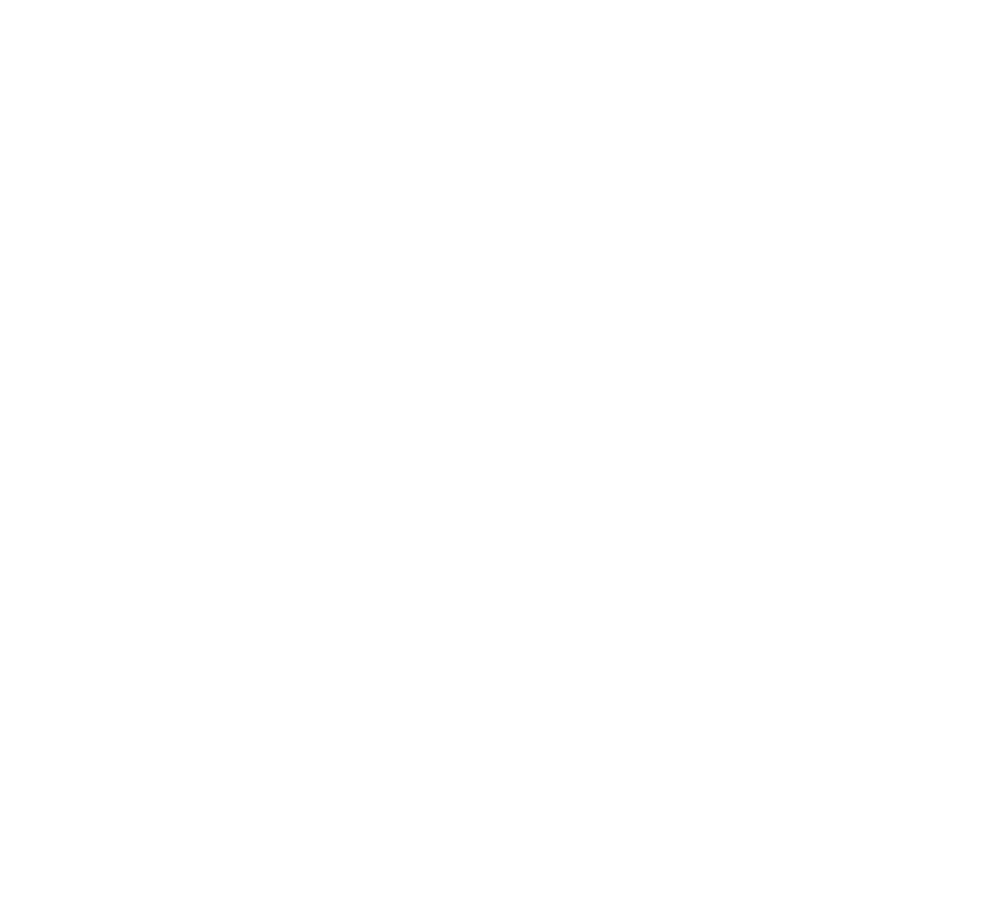
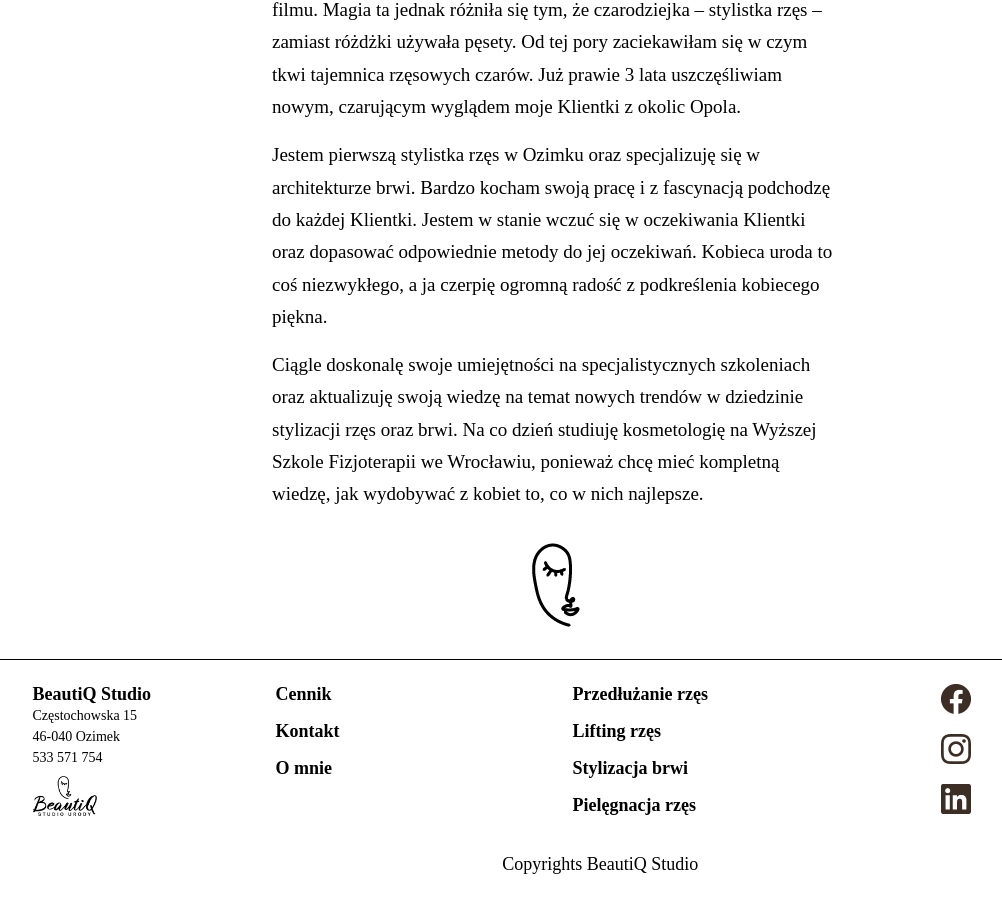
Before and after one commit to PawelNackiewicz/beautiq-studio-next, a Next.js app: page /Natalia-Golomb in a window 1280 px wide. Shown: the part 812-1711 px from the top of the page, without its empty margins (84-1086 px from the left). Before the commit the page ends 800 px from the top, so only its background shows below. Built offline with nearby package versions, Linux system fonts and the light colour scheme.

Commit message:
:sparkles: add about me

```diff
--- /dev/null
+++ b/components/Footer.tsx
@@ -0,0 +1,208 @@
+import styled from 'styled-components';
+import Image from 'next/image';
+import Link from 'next/link';
+
+const FooterContainer = styled.footer`
+  width: 100%;
+  display: grid;
+  margin: auto;
+  padding-top: 1rem;
+  border-top: 0.1rem solid black;
+  grid-template-areas:
+    'address siteMap offer socialMedia'
+    '. copyrights copyrights .';
+
+  @media (max-width: 600px) {
+    grid-template-areas:
+      'address'
+      'offer'
+      'siteMap'
+      'socialMedia'
+      'copyrights';
+  }
+`;
+
+const AddressContainer = styled.div`
+  grid-area: address;
+  display: flex;
+  justify-content: center;
+
+  @media (max-width: 600px) {
+    justify-content: start;
+    margin-bottom: 30px;
+  }
+`;
+
+const AddressWrapper = styled.div`
+  display: flex;
+  flex-direction: column;
+  font-style: normal;
+  font-weight: normal;
+  font-size: 14px;
+  line-height: 16px;
+  margin: 0.7rem 0.5rem;
+
+  @media (min-width: 600px) {
+    font-size: 14px;
+    line-height: 21px;
+    margin: 0.5rem;
+  }
+`;
+
+const LogoWrapper = styled.div`
+  margin-top: 0.5rem;
+  display: none;
+  @media (min-width: 600px) {
+    display: inline;
+  }
+`;
+
+const StudioName = styled.span`
+  font-weight: normal;
+  @media (min-width: 600px) {
+    font-weight: bold;
+    font-size: 18px;
+    line-height: 21px;
+  }
+`;
+
+const SocialMediaContainer = styled.nav`
+  grid-area: socialMedia;
+  display: flex;
+  flex-direction: column;
+
+  a {
+    text-decoration: none;
+    font-family: Ubuntu, serif;
+    font-style: normal;
+    font-weight: normal;
+    font-size: 14px;
+    line-height: 16px;
+    color: black;
+    margin: 0.5rem;
+    img {
+      display: none;
+    }
+    p {
+      display: inline;
+    }
+  }
+
+  @media (min-width: 600px) {
+    a {
+      img {
+        display: inline;
+      }
+      p {
+        display: none;
+      }
+    }
+  }
+`;
+
+const OfferContainer = styled.nav`
+  grid-area: offer;
+  display: flex;
+  flex-direction: column;
+`;
+
+const SiteMapContainer = styled.nav`
+  grid-area: siteMap;
+  display: flex;
+  flex-direction: column;
+`;
+const CopyrightsContainer = styled.div`
+  grid-area: copyrights;
+  margin: 1.5rem auto;
+  font-size: 14px;
+  line-height: 16px;
+
+  @media (min-width: 600px) {
+    line-height: 21px;
+    font-size: 18px;
+  }
+`;
+
+const NavItem = styled.a`
+  text-decoration: none;
+  font-family: Ubuntu, serif;
+  font-style: normal;
+  font-weight: normal;
+  font-size: 14px;
+  line-height: 16px;
+  color: black;
+  margin: 0.5rem;
+  cursor: pointer;
+
+  @media (min-width: 600px) {
+    font-weight: bold;
+    font-size: 18px;
+    line-height: 21px;
+  }
+`;
+
+const Footer = () => {
+  return (
+    <FooterContainer>
+      <AddressContainer>
+        <AddressWrapper>
+          <StudioName>BeautiQ Studio</StudioName>
+          <span>Częstochowska 15</span>
+          <span>46-040 Ozimek</span>
+          <span>533 571 754</span>
+          <LogoWrapper>
+            <Image alt="logo" src="/logo.png" width="64" height="40" />
+          </LogoWrapper>
+        </AddressWrapper>
+      </AddressContainer>
+      <SiteMapContainer>
+        <Link href="/">
+          <NavItem>Cennik</NavItem>
+        </Link>
+        <Link href="/">
+          <NavItem>Kontakt</NavItem>
+        </Link>
+        <Link href="/">
+          <NavItem>O mnie</NavItem>
+        </Link>
+      </SiteMapContainer>
+      <OfferContainer>
+        <Link href="/przedluzanie-rzes">
+          <NavItem>Przedłużanie rzęs</NavItem>
+        </Link>
+        <Link href="/lifting-rzes">
+          <NavItem>Lifting rzęs</NavItem>
+        </Link>
+        <Link href="/stylizacja-brwi">
+          <NavItem>Stylizacja brwi</NavItem>
+        </Link>
+        <Link href="/jak-dbac-o-rzesy">
+          <NavItem>Pielęgnacja rzęs</NavItem>
+        </Link>
+      </OfferContainer>
+      <SocialMediaContainer>
+        <a href="https://www.facebook.com/beautiq.studio.ozimek/" target="_blank" rel="noreferrer">
+          <Image src="/icons/facebook.png" alt="facebook" width="30" height="30" />
+          <p>Facebook</p>
+        </a>
+        <a
+          href="https://www.instagram.com/beautiq_studio_natalia_golomb/?hl=pl"
+          target="_blank"
+          rel="noreferrer"
+        >
+          <Image src="/icons/instagram.png" alt="instagram" width="30" height="30" />
+          <p>Instagram</p>
+        </a>
+        <a href="https://www.linkedin.com/in/natalia-golomb/" target="_blank" rel="noreferrer">
+          <Image src="/icons/linkedin.png" alt="linkedin" width="30" height="30" />
+          <p>LinkedIn</p>
+        </a>
+      </SocialMediaContainer>
+      <CopyrightsContainer>
+        <span>Copyrights BeautiQ Studio</span>
+      </CopyrightsContainer>
+    </FooterContainer>
+  );
+};
+
+export default Footer;
--- a/pages/Natalia-Golomb.tsx
+++ b/pages/Natalia-Golomb.tsx
@@ -1,8 +1,66 @@
+import styled from 'styled-components';
+import Image from 'next/image';
+import Footer from '../components/Footer';
+
+const AboutMePageContainer = styled.div`
+  max-width: 1000px;
+  margin: auto;
+`;
+
+const StyledLogoContainer = styled.div`
+  display: flex;
+  justify-content: center;
+  margin-bottom: 2rem;
+`;
+
+const StyledArticle = styled.article`
+  max-width: 600px;
+  margin: auto;
+  font-size: 19px;
+  padding: 1rem;
+`;
+
+const StyledSection = styled.section`
+  line-height: 170%;
+  margin-bottom: 1rem;
+`;
+
 function NataliaGolomb() {
   return (
-    <div>
-      <h1>Hello aobut me!</h1>
-    </div>
+    <AboutMePageContainer>
+      <Image
+        alt="Natalia Golomb"
+        src="/Natalia_Golomb_stylistka_rzes.png"
+        width="1000"
+        height="577"
+      />
+      <StyledArticle>
+        <StyledSection>
+          Nazywam się Natalia Golomb i od 2016 roku spełniam swoje zawodowe marzenia. To właśnie
+          wtedy rozpoczęła się moja przygoda ze światem rzęs i brwi. Wszystko zaczęło się od mojej
+          pierwszej wizyty u stylistki rzęs. Piękny gabinet, dobra kawa, kojąca muzyka… i magia
+          niczym z filmu. Magia ta jednak różniła się tym, że czarodziejka – stylistka rzęs –
+          zamiast różdżki używała pęsety. Od tej pory zaciekawiłam się w czym tkwi tajemnica
+          rzęsowych czarów. Już prawie 3 lata uszczęśliwiam nowym, czarującym wyglądem moje Klientki
+          z okolic Opola.
+        </StyledSection>
+        <StyledSection>
+          Jestem pierwszą stylistka rzęs w Ozimku oraz specjalizuję się w architekturze brwi. Bardzo
+          kocham swoją pracę i z fascynacją podchodzę do każdej Klientki. Jestem w stanie wczuć się
+          w oczekiwania Klientki oraz dopasować odpowiednie metody do jej oczekiwań. Kobieca uroda
+          to coś niezwykłego, a ja czerpię ogromną radość z podkreślenia kobiecego piękna.{' '}
+        </StyledSection>
+        <StyledSection>
+          Ciągle doskonalę swoje umiejętności na specjalistycznych szkoleniach oraz aktualizuję
+          swoją wiedzę na temat nowych trendów w dziedzinie stylizacji rzęs oraz brwi. Na co dzień
+          studiuję kosmetologię na Wyższej Szkole Fizjoterapii we Wrocławiu, ponieważ chcę mieć
+          kompletną wiedzę, jak wydobywać z kobiet to, co w nich najlepsze.{' '}
+        </StyledSection>
+      </StyledArticle>
+      <StyledLogoContainer>
+        <Image alt="logo" src="/mark.png" width="48" height="84" />
+      </StyledLogoContainer>
+    </AboutMePageContainer>
   );
 }
 
--- a/pages/_app.tsx
+++ b/pages/_app.tsx
@@ -1,5 +1,6 @@
 import type { AppProps } from 'next/app';
 import { createGlobalStyle } from 'styled-components';
+import Footer from '../components/Footer';
 import Navbar from '../components/Navbar/Navbar';
 
 const GlobalStyle = createGlobalStyle`
@@ -29,6 +30,7 @@
       <GlobalStyle />
       <Navbar />
       <Component {...pageProps} />
+      <Footer />
     </>
   );
 }
```
Also changed, not shown: public/Natalia_Golomb_stylistka_rzes.png (added), public/mark.png (added).
